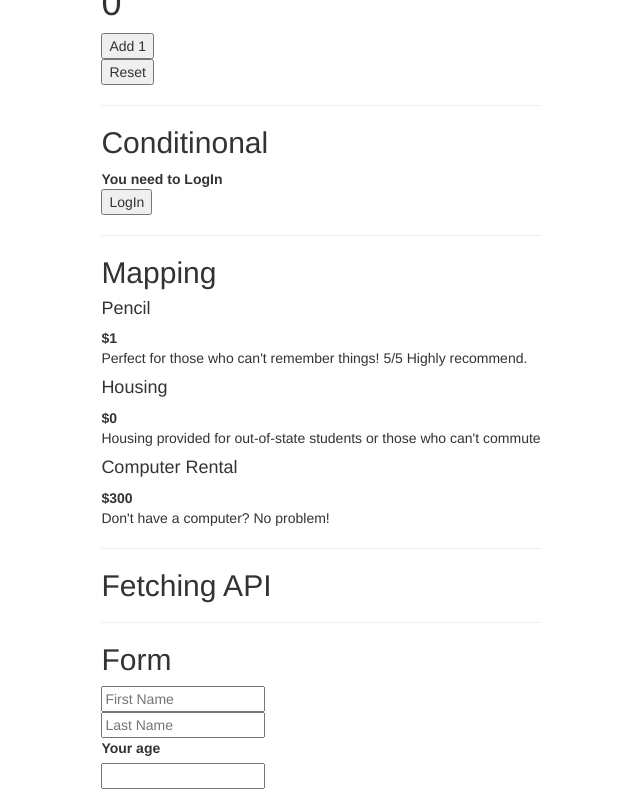
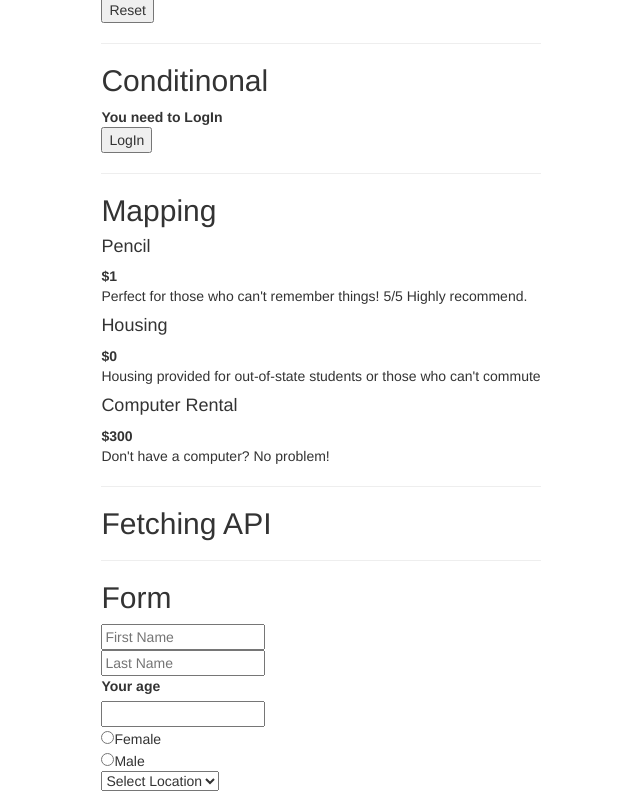
Before and after one commit to thule78/react-udemy, a React app: page / in a window 1280 px wide. Shown: the top 800 px of the page, without its empty margins (319-959 px from the left). Built offline with nearby package versions, Linux system fonts and the light colour scheme.

Commit message:
form with select

```diff
--- a/src/components/FormComponent.jsx
+++ b/src/components/FormComponent.jsx
@@ -26,11 +26,44 @@ function FromComponent (props){
           value={props.data.age}
           name="age"
         />
+        <br />
+        <input
+          type="radio"
+          onChange={props.handleChange}
+          value={'Female'}
+          name="gender"
+        />Female
+
+        <br />
+        <input
+          type="radio"
+          onChange={props.handleChange}
+          value={'Male'}
+          name="gender"
+        />Male
+
+        <br />
+        <select
+          onChange={props.handleChange}
+          value={props.data.location}
+          name="location"
+        >
+          <option value="">Select Location</option>
+          <option value="Tokyo">Tokyo</option>
+          <option value="Kyoto">Kyoto</option>
+          <option value="Osaka">Osaka</option>
+          <option value="Nara">Nara</option>
+          <option value="Hokaido">Hokaido</option>
+
+        </select>
+
       </from>
       <br />
       <hr />
       <p>Full Name: {props.data.firstName} {props.data.lastName}</p>
       <p>Age: {props.data.age}</p>
+      <p>Gender: {props.data.gender}</p>
+      <p>Location: {props.data.location}</p>
     </main>
 
     )
--- a/src/components/FormContainer.jsx
+++ b/src/components/FormContainer.jsx
@@ -9,7 +9,9 @@ class Form extends Component {
     this.state={
       firstName: "",
       lastName: "",
-      age: ""
+      age: "",
+      gender: "",
+      location: ""
     }
 
     this.handleChange = this.handleChange.bind(this)
```
